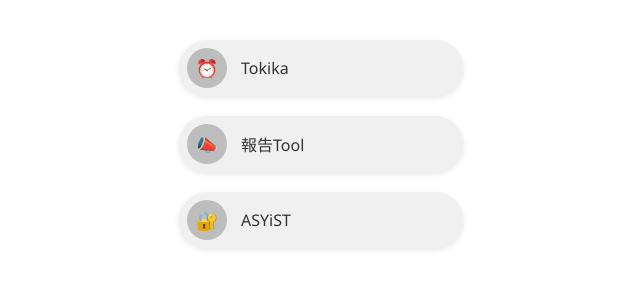
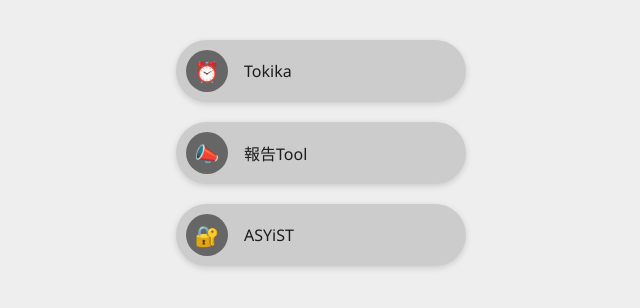
Before and after one commit to butaimo/base-button, a plain HTML site: page index.html in a window 1280 px wide. Shown: the whole page, without its empty margins (319-959 px from the left). Drawn offline with Linux system fonts and the light colour scheme.

Commit message:
index.html

```diff
--- a/index.html
+++ b/index.html
@@ -1,12 +1,12 @@
 <!DOCTYPE html>
 <html lang="ja">
 <head>
-  <meta charset="UTF-8">
-  <meta name="viewport" content="width=device-width, initial-scale=1">
-  <title>グレーベースツールボタン</title>
+  <meta charset="UTF-8" />
+  <meta name="viewport" content="width=device-width, initial-scale=1" />
+  <title>グレーベースボタン改良</title>
   <style>
     body {
-      background: transparent;
+      background: #eeeeee; /* グレー背景（サイトに溶け込みやすい） */
       margin: 0;
       padding: 40px 0;
       display: flex;
@@ -20,38 +20,37 @@
       display: flex;
       align-items: center;
       text-decoration: none;
-      color: #333;
-      background-color: #f0f0f0;
+      background-color: #cccccc; /* ボタン全体のベースを濃いグレーに */
       border-radius: 40px;
-      padding: 8px 16px 8px 8px;
+      padding: 10px 20px 10px 10px;
       width: 260px;
       transition: transform 0.2s ease, box-shadow 0.2s ease;
-      box-shadow: 0 2px 6px rgba(0, 0, 0, 0.1);
+      box-shadow: 0 2px 6px rgba(0, 0, 0, 0.15);
     }
 
     .tool-btn:hover {
       transform: scale(1.03);
-      box-shadow: 0 4px 12px rgba(0, 0, 0, 0.15);
+      box-shadow: 0 4px 12px rgba(0, 0, 0, 0.2);
     }
 
     .icon-box {
-      width: 40px;
-      height: 40px;
-      background-color: #bdbdbd;
-      color: #fff;
+      width: 42px;
+      height: 42px;
+      background-color: #666666; /* アイコン部分をさらに濃いグレー */
+      color: #ffffff;
       border-radius: 50%;
       display: flex;
       align-items: center;
       justify-content: center;
-      font-size: 18px;
-      margin-right: 14px;
+      font-size: 20px;
+      margin-right: 16px;
       flex-shrink: 0;
     }
 
     .tool-label {
       font-size: 16px;
       font-weight: 500;
-      color: #333;
+      color: #1c1c1c; /* やや黒寄りの文字色でコントラスト確保 */
     }
   </style>
 </head>
```
